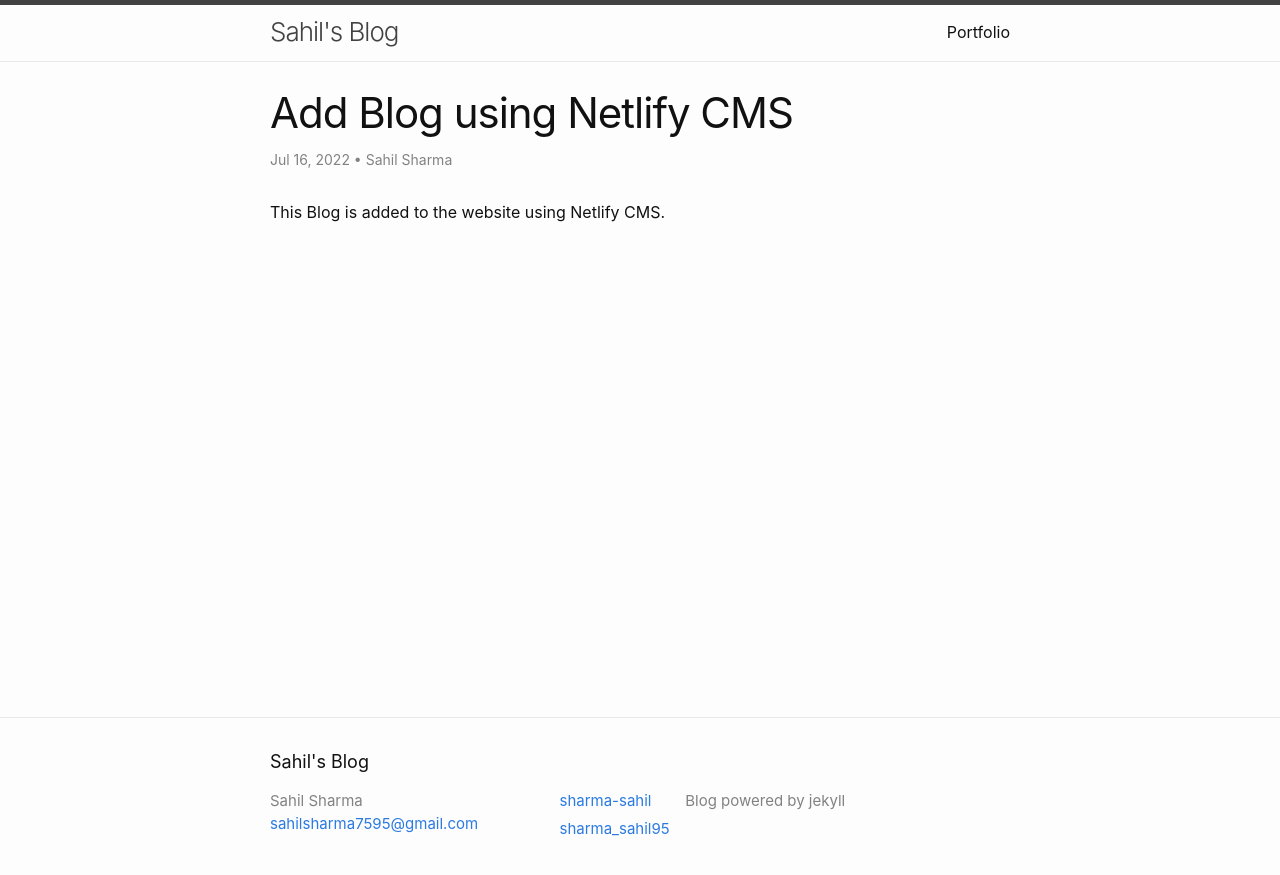
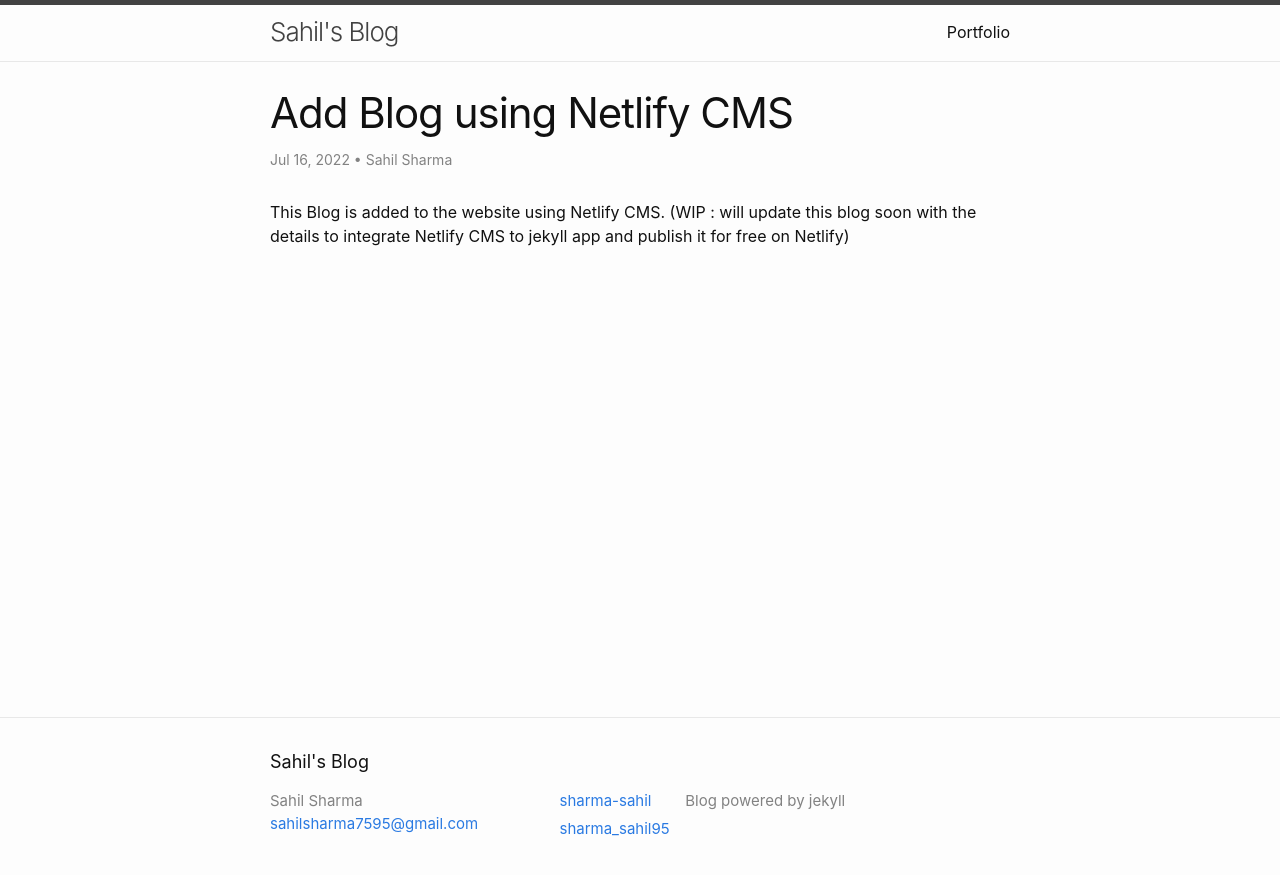
Before and after one commit to sharma-sahil/personal-blog, a Jekyll site: the page built from _posts/2022-07-16-add-blog-using-netlify-cms.md, in a window 1280 px wide. Shown: the top 875 px of the page. Built offline with Jekyll 4.4.1, drawn with Linux system fonts in a browser that asks for light colours; a script that is not in the unit is left out; comment, search, counter and statistics services are not loaded.

Commit message:
update content of add blog using netlify

```diff
--- a/_posts/2022-07-16-add-blog-using-netlify-cms.md
+++ b/_posts/2022-07-16-add-blog-using-netlify-cms.md
@@ -4,4 +4,4 @@ title: Add Blog using Netlify CMS
 date: 2022-07-16T09:33:21.297Z
 author: Sahil Sharma
 ---
-This Blog is added to the website using Netlify CMS.
+This Blog is added to the website using Netlify CMS. (WIP : will update this blog soon with the details to integrate Netlify CMS to jekyll app and publish it for free on Netlify)
```
